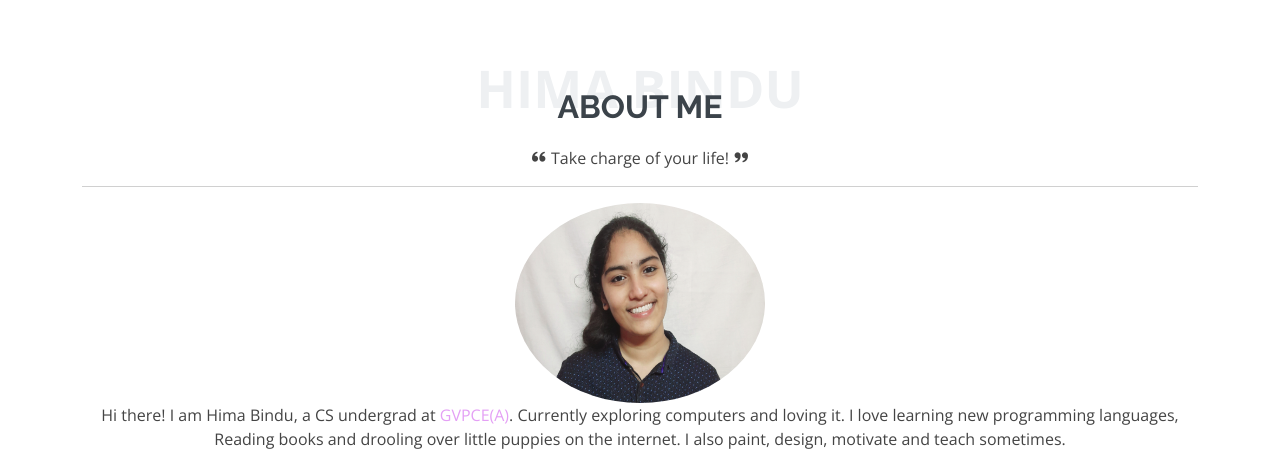
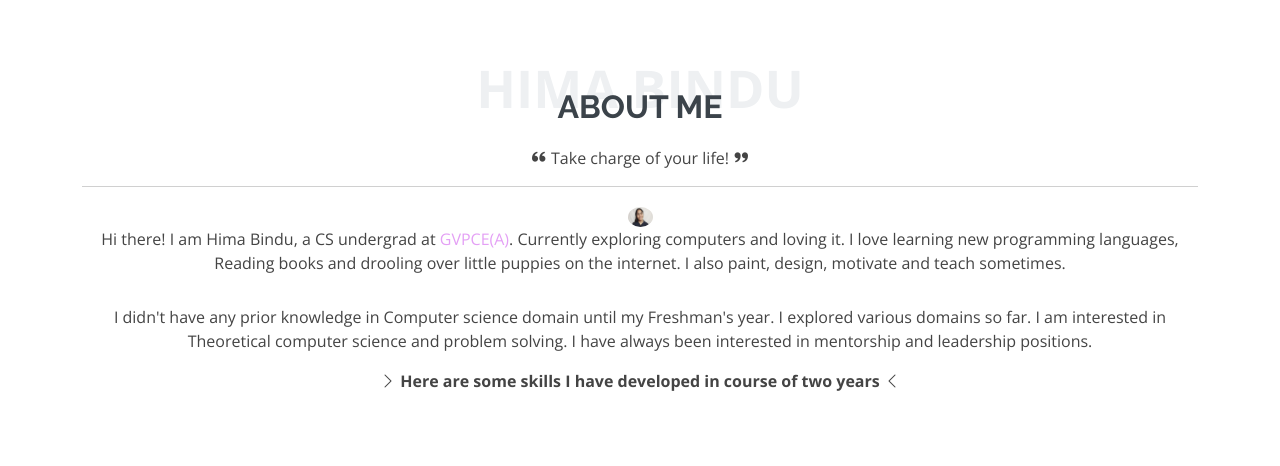
Before and after one commit to himabindu-run/public_html, a plain HTML site: page index.html in a window 1280 px wide. Shown: the part 802-1268 px from the top of the page. Drawn offline with nearby package versions, Linux system fonts and the light colour scheme.

Commit message:
Resized avatar again

```diff
--- a/assets/css/style.css
+++ b/assets/css/style.css
@@ -510,8 +510,8 @@ section {
 --------------------------------------------------------------*/
 .avatar {
   vertical-align: middle;
-  width: 250px;
-  height: 200px;
+  width: 25px;
+  height: 20px;
   border-radius: 100%;
 }
 
```
